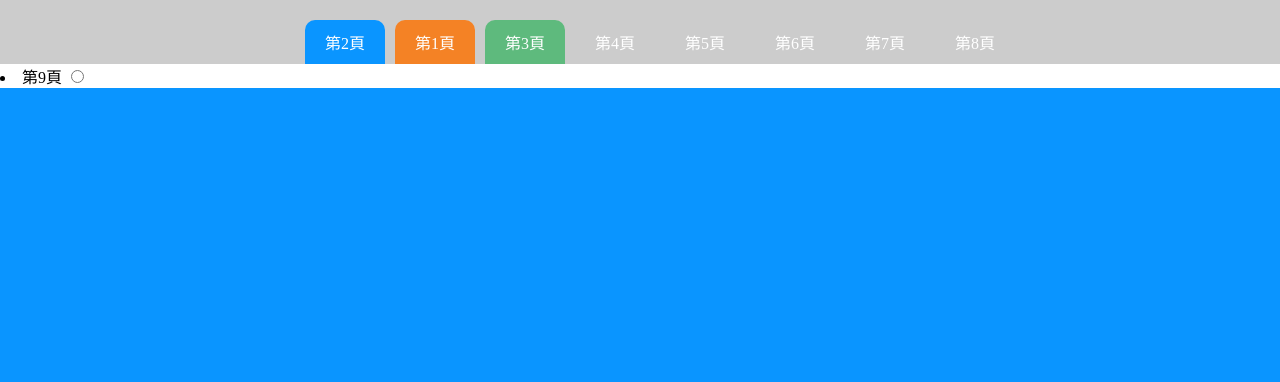
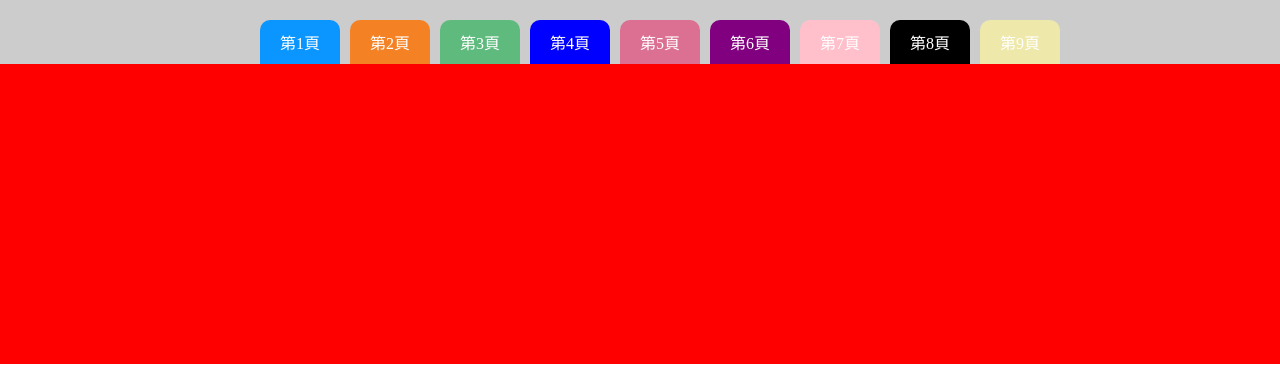
Before and after one commit to sw355498/TGD_104_g2, a plain HTML site: page tag.html in a window 1280 px wide. Shown: the top 382 px of the page. Drawn offline with Linux system fonts and the light colour scheme.

Commit message:
頁籤整理

```diff
--- a/tag.html
+++ b/tag.html
@@ -10,9 +10,6 @@
             margin: 0;
             padding: 0;
         }
-
-
-
         .tag{
             display: flex;
             list-style: none;
@@ -45,16 +42,51 @@
         .tag li:nth-child(3){
             background: #5eba7d;
         }
+        .tag li:nth-child(4){
+            background: blue;
+        }
+        .tag li:nth-child(5){
+            background: palevioletred;
+        }
+        .tag li:nth-child(6){
+            background: purple;
+        }
+        .tag li:nth-child(7){
+            background: pink;
+        }
+        .tag li:nth-child(8){
+            background: black;
+        }
+        .tag li:nth-child(9){
+            background: palegoldenrod;
+        }
         body:has(#tag1:checked) .box{
-            background: #0a95ff;
+            background: red;
         }
         body:has(#tag2:checked) .box{
-            background: #f48225;
+            background: gold;
         }
         body:has(#tag3:checked) .box{
-            background: #5eba7d;
+            background: green;
         }
-
+        body:has(#tag4:checked) .box{
+            background: blue;
+        }
+        body:has(#tag5:checked) .box{
+            background: palevioletred;
+        }
+        body:has(#tag6:checked) .box{
+            background: purple;
+        }
+        body:has(#tag7:checked) .box{
+            background: pink;
+        }
+        body:has(#tag8:checked) .box{
+            background: black;
+        }
+        body:has(#tag9:checked) .box{
+            background: palegoldenrod;
+        }
         .box{
             width: 100%;
             height: 300px;
@@ -63,22 +95,13 @@
 </head>
 <body>
     <ul class="tag">
-
-
-
-
-
-
-
-
-
+        <li>
+            <label for="tag1">第1頁</label>
+            <input type="radio" name="tag" id="tag1" checked>
+        </li>
         <li>
             <label for="tag2">第2頁</label>
             <input type="radio" name="tag" id="tag2">
-        </li>
-        <li>
-            <label for="tag1">第1頁</label>
-            <input type="radio" name="tag" id="tag1" checked>
         </li>
         <li>
             <label for="tag3">第3頁</label>
@@ -103,26 +126,13 @@
             <label for="tag7">第7頁</label>
             <input type="radio" name="tag" id="tag7">
         </li>
-    </li>
-
-
-
-
-
         <li>
             <label for="tag8">第8頁</label>
-
-
-
-
             <input type="radio" name="tag" id="tag8">
         </li>
-    </ul>
-
-    </li>
         <li>
-            <label for="tag8">第9頁</label>
-            <input type="radio" name="tag" id="tag8">
+            <label for="tag9">第9頁</label>
+            <input type="radio" name="tag" id="tag9">
         </li>
     </ul>
 
```
